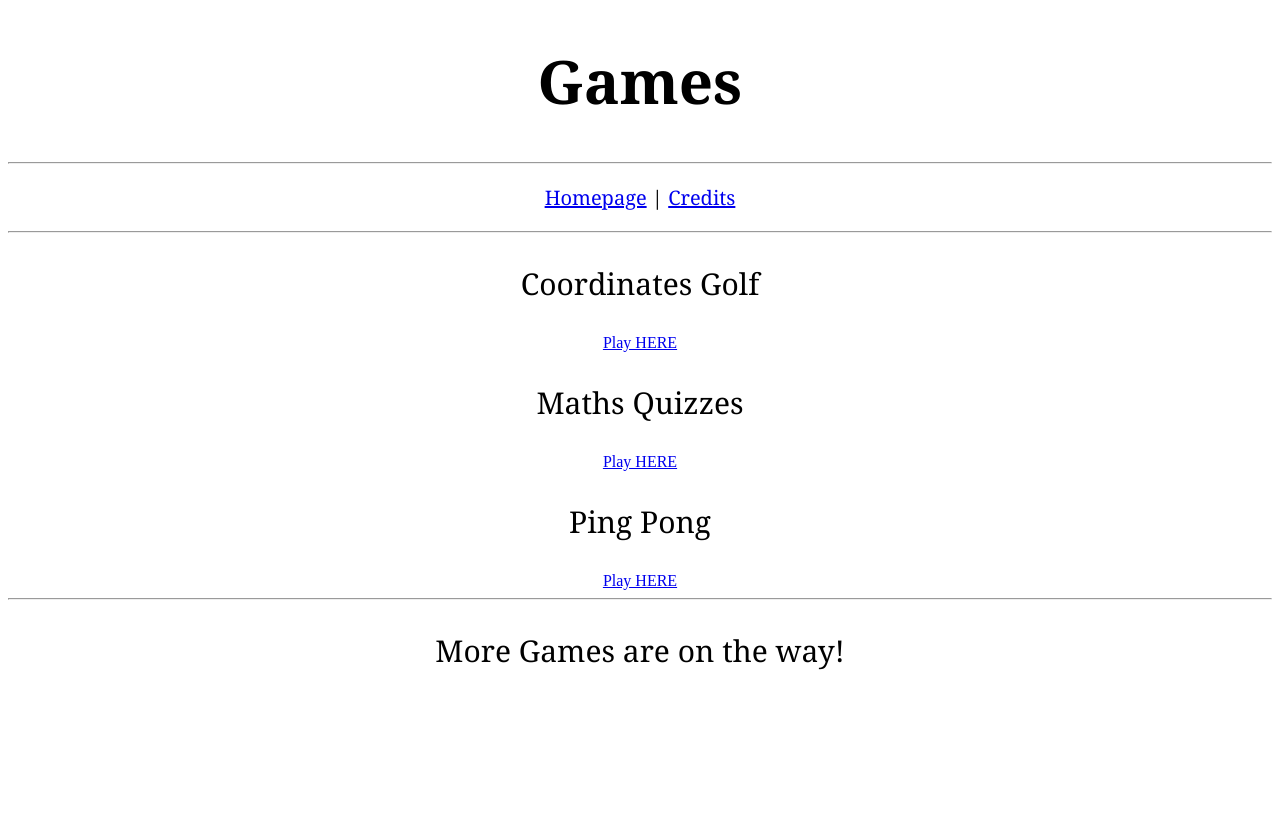
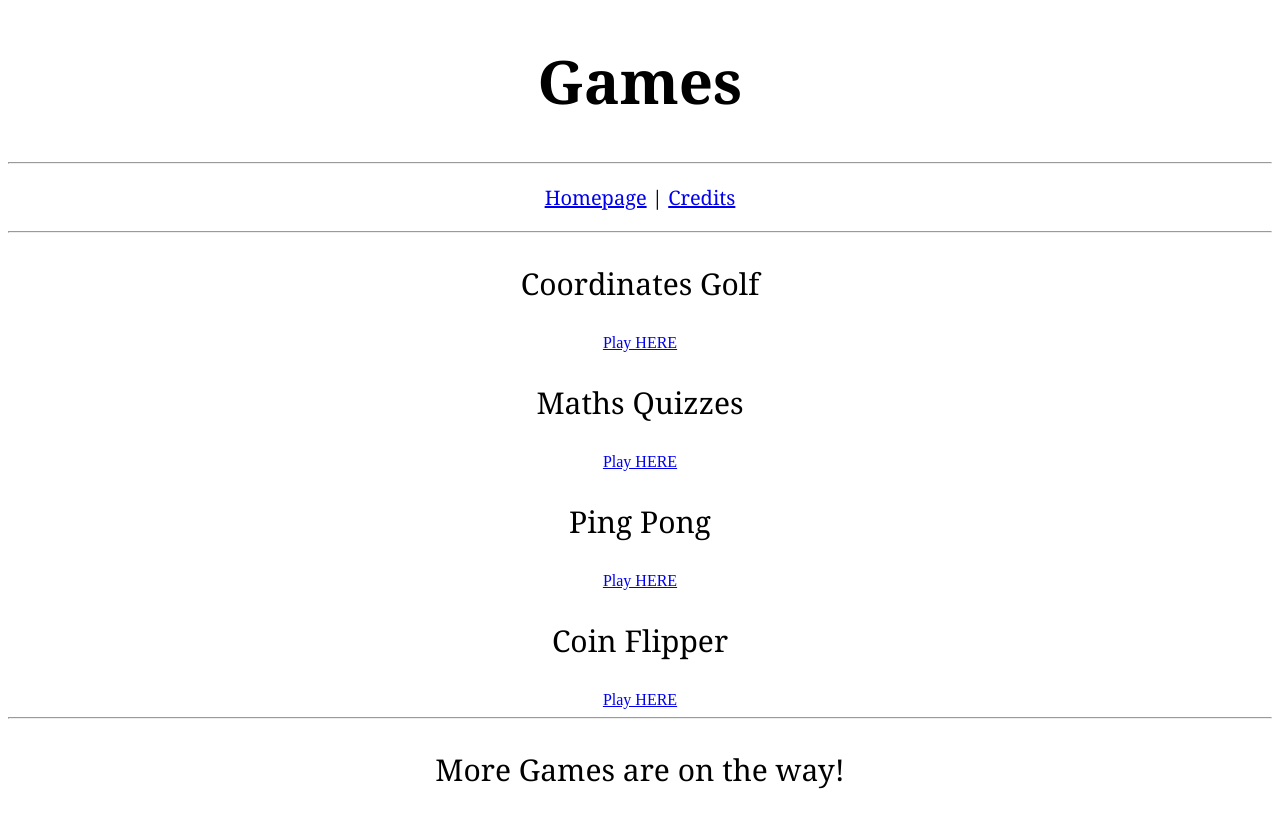
Before and after one commit to i-am-in-ctrl/ctrl.fun, a plain HTML site: page games.html in a window 1280 px wide. Drawn offline with Linux system fonts and the light colour scheme.

Commit message:
Update games.html

```diff
--- a/games.html
+++ b/games.html
@@ -21,6 +21,8 @@
     <a href="mathsquizzes.html">Play HERE</a>
     <p style="font-family: Georgia; font-size: 30px;">Ping Pong</p>
     <a href="PP.html">Play HERE</a>
+    <p style="font-family: Georgia; font-size: 30px;">Coin Flipper</p>
+    <a href="coinflippinggame.html">Play HERE</a>
     <hr>
     <p style="font-family: Georgia; font-size: 30px;">More Games are on the way!</p>
     </center>
```
